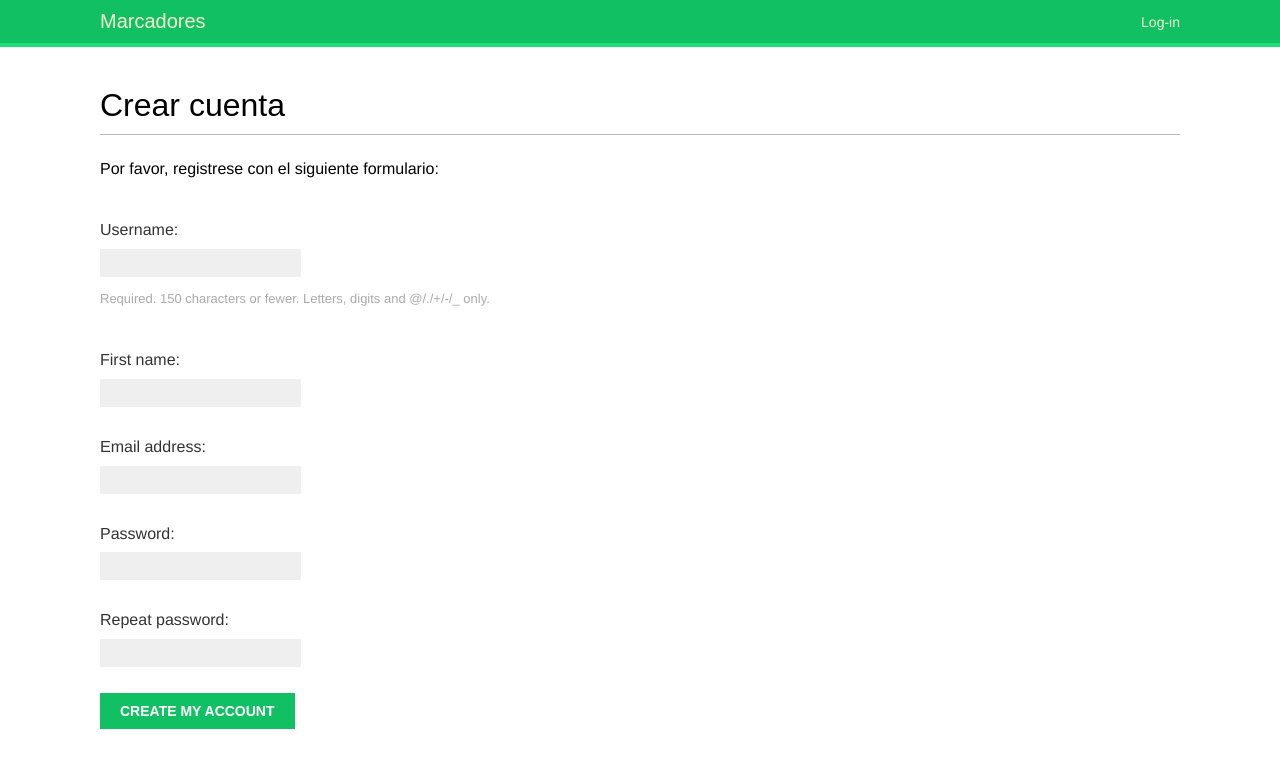
After one commit to ippsatsi/dbe_social_website_chapter4, a Django app: page /account/register/ in a window 1280 px wide. The commit adds this page. Shown: the top 768 px of the page. Run offline with Django 4.2, Linux system fonts and the light colour scheme; some web fonts are replaced.

Commit message:
Creando registro de usuarios

```diff
--- a/account/forms.py
+++ b/account/forms.py
@@ -1,6 +1,23 @@
 from django import forms
-
+from django.contrib.auth.models import User
 
 class LoginForm(forms.Form):
     username = forms.CharField()
     password = forms.CharField(widget=forms.PasswordInput)
+
+
+class UserRegistrationForm(forms.ModelForm):
+    password = forms.CharField(label='Password',
+                               widget=forms.PasswordInput)
+    password2 = forms.CharField(label='Repeat password',
+                                widget=forms.PasswordInput)
+
+    class Meta:
+        model = User
+        fields = ['username', 'first_name', 'email']
+
+    def clean_password2(self):
+        cd = self.cleaned_data
+        if cd['password'] != cd['password2']:
+            raise forms.ValidationError('Contraseñas no coinciden')
+        return cd['password2']
--- a/account/templates/account/login.html
+++ b/account/templates/account/login.html
@@ -4,7 +4,9 @@
 
 {% block content %}
 <h1>Log-in</h1>
-<p>Por favor, use el siguiente formulario para acceder:</p>
+<p>Por favor, use el siguiente formulario para acceder:
+
+</p>
 <form action="" method="post">
     {{ form.as_p }}
     {% csrf_token %}
--- /dev/null
+++ b/account/templates/account/register.html
@@ -0,0 +1,17 @@
+{% extends "base.html" %}
+
+{% block titlte %}Crear cuenta{% endblock titlte %}
+
+
+{% block content %}
+
+<h1>Crear cuenta</h1>
+<p>Por favor, registrese con el siguiente formulario:</p>
+
+<form action="" method="post">
+    {{ user_form.as_p }}
+    {% csrf_token %}
+    <p><input type="submit" value="Create my account"></p>
+
+</form>
+{% endblock content %}
--- a/account/templates/registration/login.html
+++ b/account/templates/registration/login.html
@@ -14,7 +14,9 @@
     </p>
 {% else %}
 
-    <p>Por favor, use el siguiente formulario para log-in</p>
+    <p>Por favor, use el siguiente formulario para acceder.
+        Si no tiene una cuenta <a href="{% url "register" %}">registrese aqui</a>
+    </p>
 
 {% endif %}
 
--- a/account/urls.py
+++ b/account/urls.py
@@ -33,4 +33,5 @@ urlpatterns = [
 
     path('', include('django.contrib.auth.urls')),
     path('', views.dashboard, name='dashboard'),
+    path('register/', views.register, name='register'),
 ]
--- a/account/views.py
+++ b/account/views.py
@@ -2,7 +2,7 @@ from django.shortcuts import render
 from django.http import HttpResponse
 from django.contrib.auth import authenticate, login
 from django.contrib.auth.decorators import login_required
-from .forms import LoginForm
+from .forms import LoginForm, UserRegistrationForm
 
 
 def user_login(request):
@@ -31,3 +31,24 @@ def dashboard(request):
     return render(request,
                   'account/dashboard.html',
                   {'section': 'dashboard'})
+
+def register(request):
+    if request.method == 'POST':
+        user_form = UserRegistrationForm(request.POST)
+        if user_form.is_valid():
+            # Creamos un nuevo objecto User, sin guardarlo
+            new_user = user_form.save(commit=False)
+            # Configuramos el password ingresado
+            new_user.set_password(
+                user_form.cleaned_data['password']
+            )
+            # Guardamos el objecto User
+            new_user.save()
+            return render(request,
+                          'account/register_done.html',
+                          {'new_user': new_user})
+    else:
+        user_form = UserRegistrationForm()
+    return render(request,
+                  'account/register.html',
+                  {'user_form': user_form})
```
Also changed, not shown: account/templates/account/register_done.html (added, +13 -0 lines).
